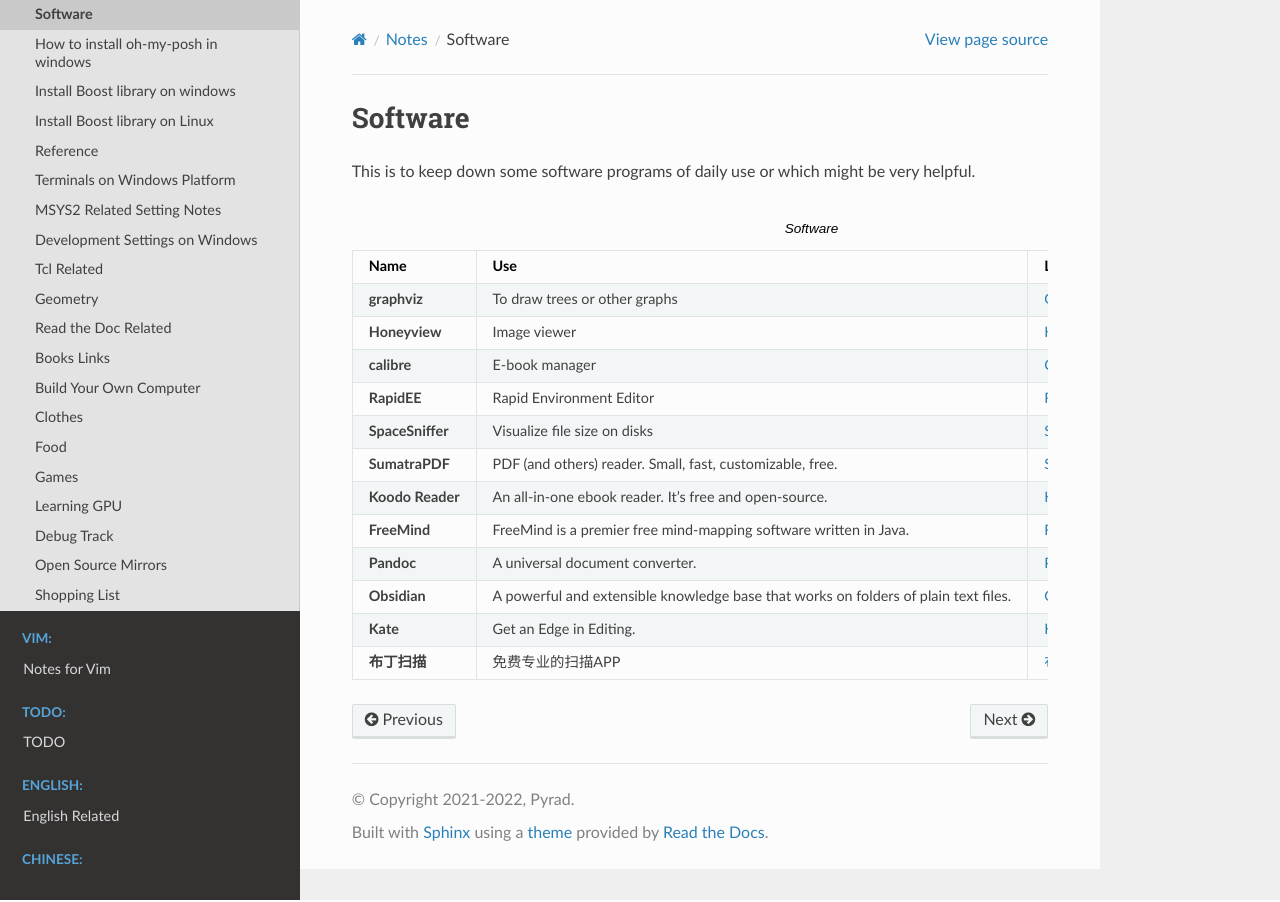
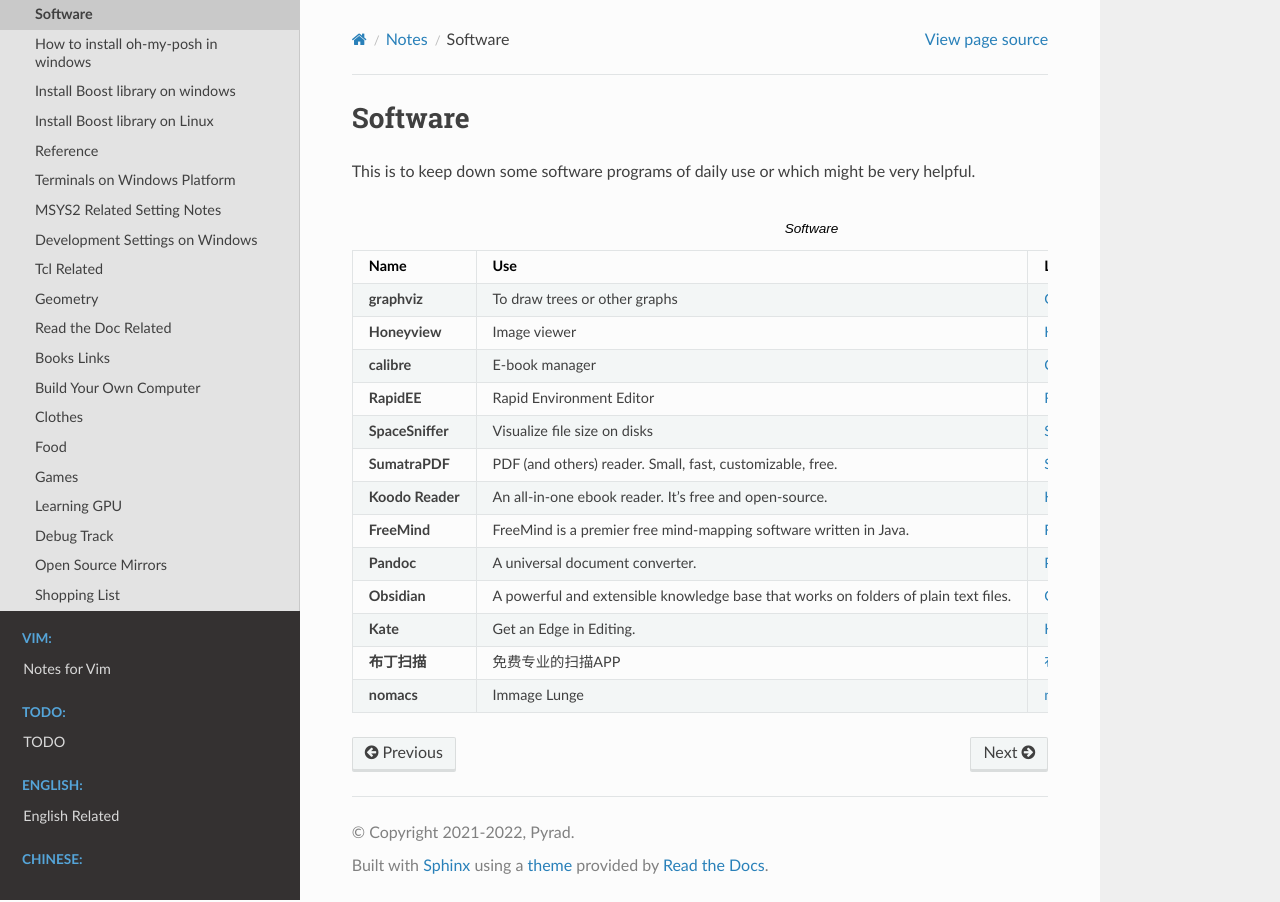
Before and after one commit to Pyrad/pyradnotes, a Sphinx documentation site: the page built from source/Notes/software.rst, in a window 1280 px wide. Built offline with Sphinx 7.4.7 and the Read the Docs theme 3.1.0, drawn with Linux system fonts in a browser that asks for light colours; pages that are not in the unit, such as notebooks, are missing from menus.

Commit message:
Software A link to nomacs - an image viewer

```diff
--- a/source/Notes/software.rst
+++ b/source/Notes/software.rst
@@ -47,3 +47,6 @@
     * - **布丁扫描**
       - 免费专业的扫描APP
       - `布丁扫描 <http://www.budingscan.com/#/>`_
+    * - **nomacs**
+      - Immage Lunge
+      - `nomacs <https://nomacs.org>`_
```
